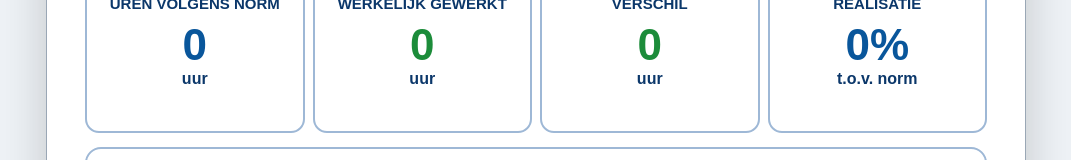
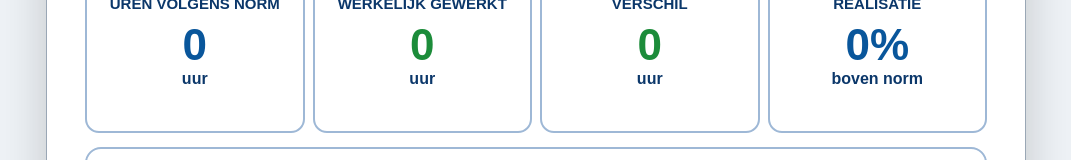
Before and after one commit to infoflorith-dev/wpk-weekprestatie, a React (Vite) app: page / in a window 1280 px wide. Shown: the part 752-912 px from the top of the page, without its empty margins (104-1175 px from the left). Built offline with nearby package versions, Linux system fonts and the light colour scheme.

Commit message:
Update App.jsx

```diff
--- a/src/App.jsx
+++ b/src/App.jsx
@@ -126,8 +126,10 @@ const data = useMemo(() => {
 
   const displayDifference = totalWorked - totalPlanned;
 
-  const realisation =
-    totalPlanned > 0 ? (totalWorked / totalPlanned) * 100 : 0;
+const realisation =
+  totalPlanned > 0
+    ? ((totalWorked - totalPlanned) / totalPlanned) * 100
+    : 0;
 
   const rankedRows = normalRows.filter((r) => r.planned >= 10);
 
@@ -273,9 +275,13 @@ const heroResult =
           <div className="stat-card">
             <div className="stat-title">REALISATIE</div>
             <div className="stat-value">
-              {hasData ? `${data.realisation.toFixed(0)}%` : "0%"}
+             {hasData
+  ? `${Math.abs(data.realisation).toFixed(0)}%`
+  : "0%"}
             </div>
-            <div className="stat-unit">t.o.v. norm</div>
+           <div className="stat-unit">
+  {data.realisation < 0 ? "onder norm" : "boven norm"}
+</div>
           </div>
         </div>
 
```
